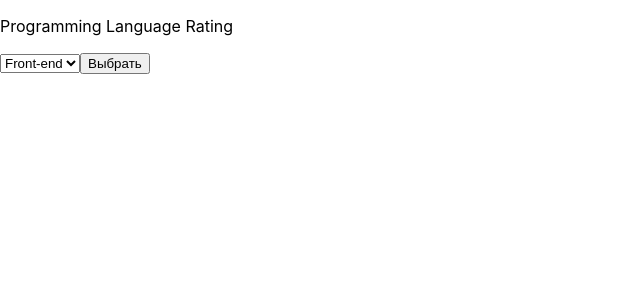
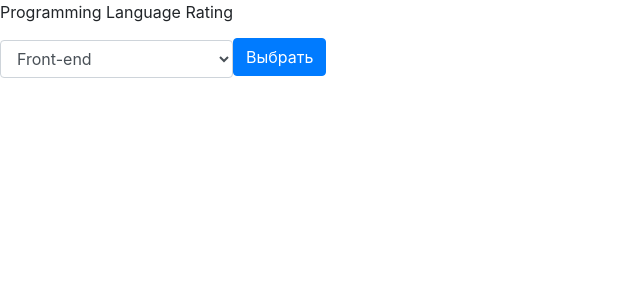
Before and after one commit to Domovikx/RSS, a React (Create React App) app in the folder examples/java_mentor/: page / in a window 1280 px wide. Shown: the top 300 px of the page, without its empty margins (0-640 px from the left). Built offline with nearby package versions, Linux system fonts and the light colour scheme.

Commit message:
feat: init bootstrap style

```diff
--- a/examples/java_mentor/src/App.js
+++ b/examples/java_mentor/src/App.js
@@ -53,7 +53,7 @@ class ProgrammingLanguageRating extends Component {
               <option value="mobile">Mobile</option>
             </select>
           </label>
-          <input type="submit" value="Выбрать" />
+          <input class="btn btn-primary mb-2" type="submit" value="Выбрать" />
         </form>
         <div>
           {languageRating.data &&
--- a/examples/java_mentor/src/index.js
+++ b/examples/java_mentor/src/index.js
@@ -1,3 +1,4 @@
+import 'bootstrap/dist/css/bootstrap.min.css';
 import React from 'react';
 import ReactDOM from 'react-dom';
 import './index.css';
```
